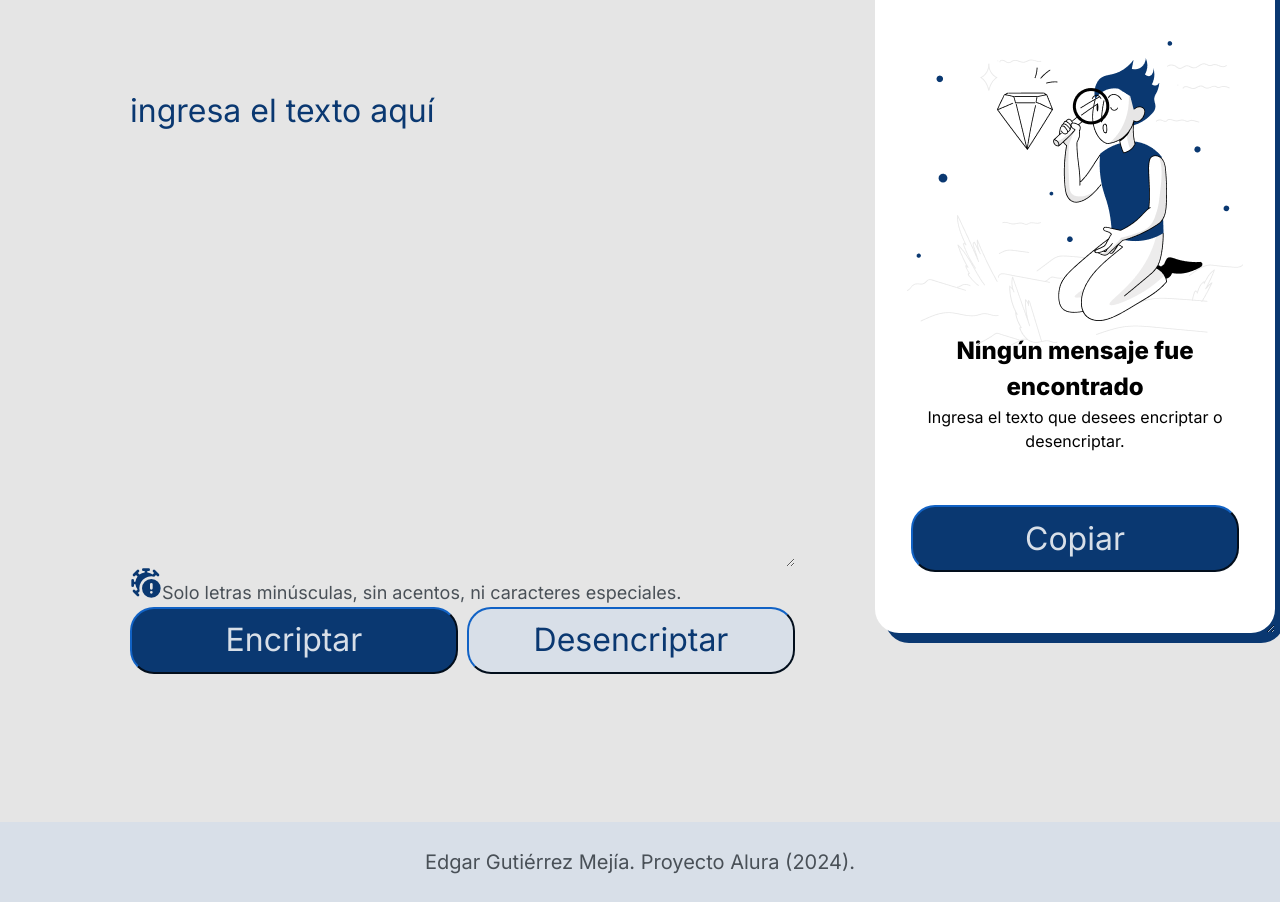
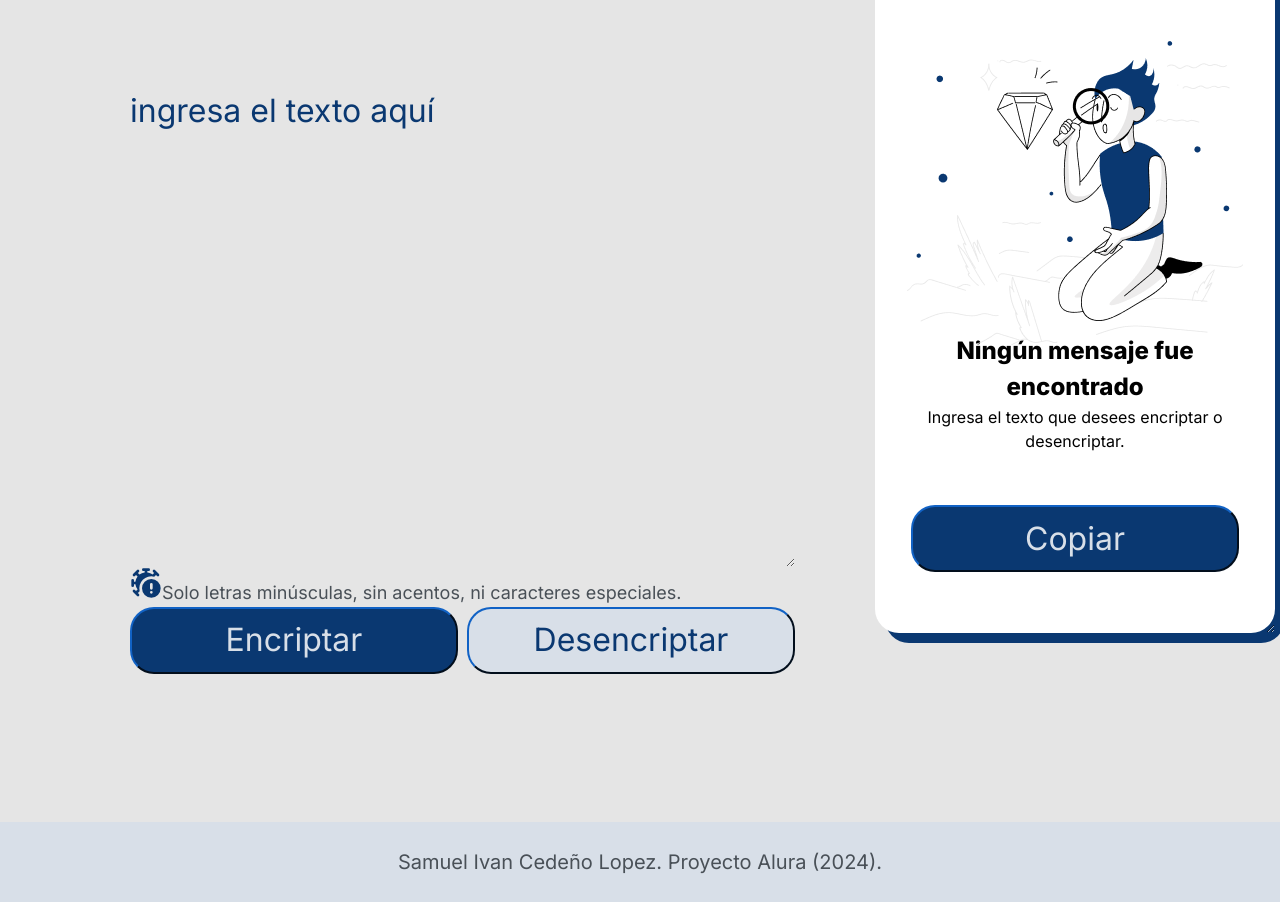
Before and after one commit to SamsClu12/encriptador-de-texto-1, a plain HTML site: page index.html in a window 1280 px wide. Shown: the part 61-963 px from the top of the page. Drawn offline with Linux system fonts and the light colour scheme.

Commit message:
index.html

```diff
--- a/index.html
+++ b/index.html
@@ -36,7 +36,7 @@
 
     </main>
     <footer>
-        <p>Edgar Gutiérrez Mejía. Proyecto Alura (2024).</p>
+        <p>Samuel Ivan Cedeño Lopez. Proyecto Alura (2024).</p>
     </footer>
     <script src="./app.js"></script>
 </body>
```
